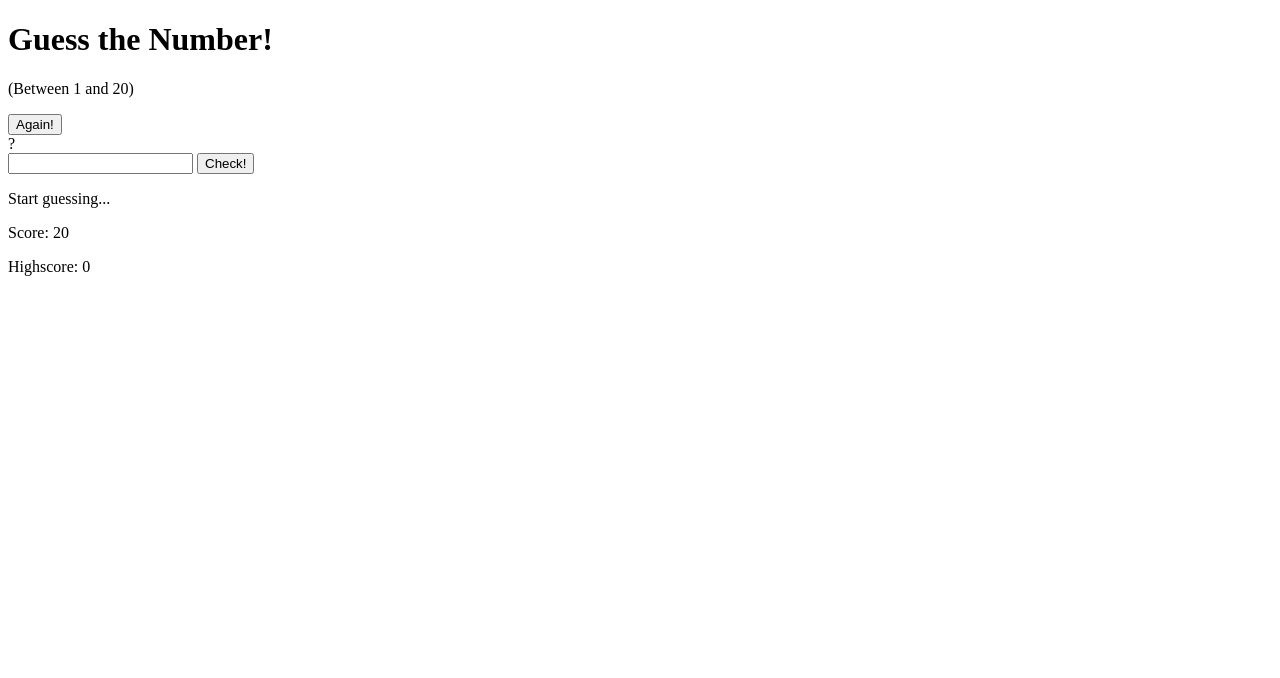
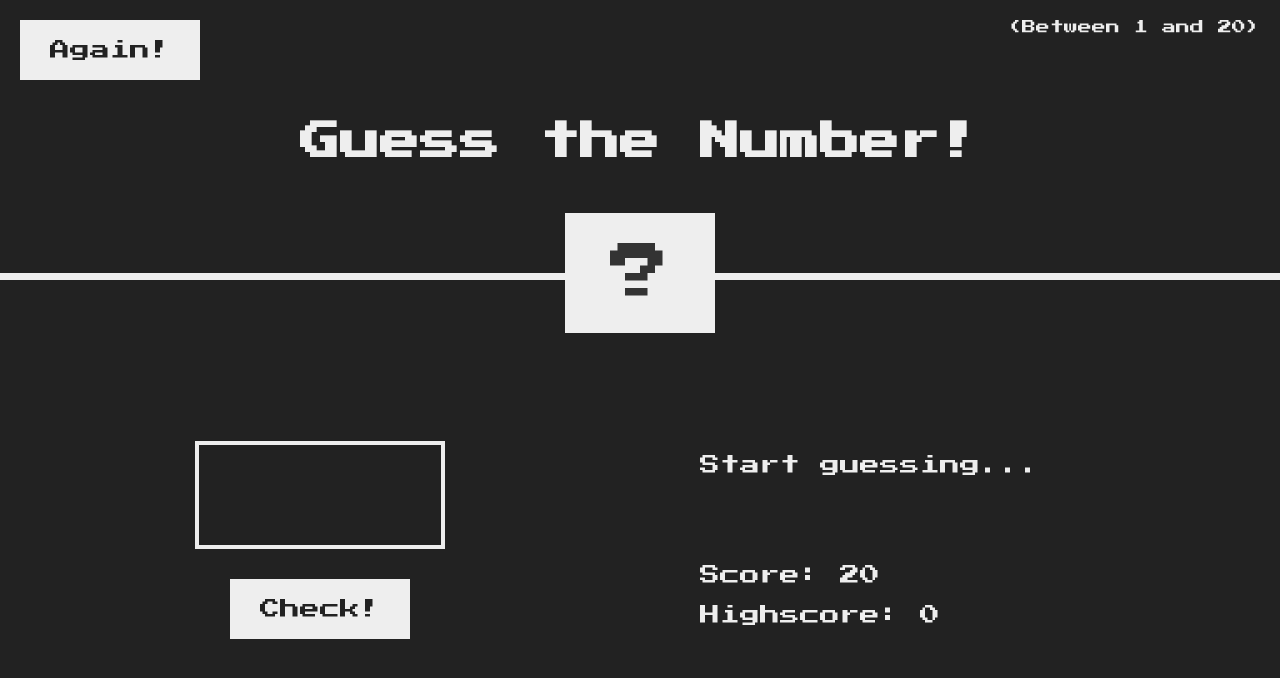
Before and after one commit to Ajeypalsingh/Guess-the-number, a plain HTML site: page index.html in a window 1280 px wide. Drawn offline with Linux system fonts and the light colour scheme.

Commit message:
css added

```diff
--- a/index.html
+++ b/index.html
@@ -4,6 +4,7 @@
     <meta charset="UTF-8" />
     <meta http-equiv="X-UA-Compatible" content="IE=edge" />
     <meta name="viewport" content="width=device-width, initial-scale=1.0" />
+    <link rel="stylesheet" href="./assets/styles/index.css" />
     <title>Guess the Number</title>
   </head>
   <body>
```
